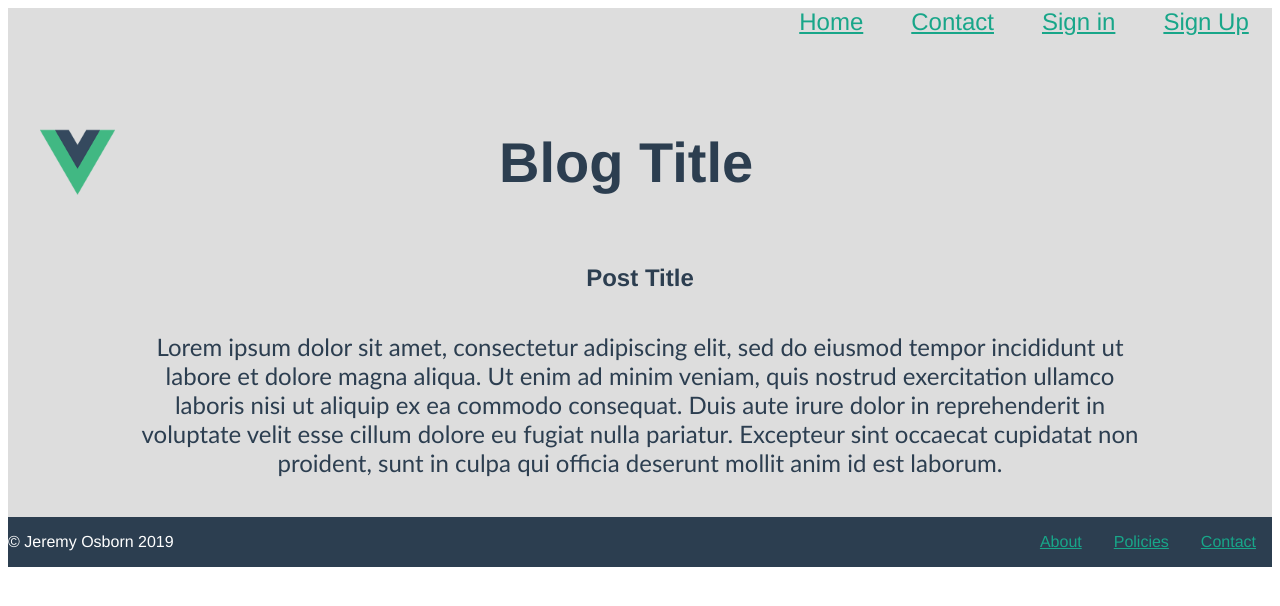
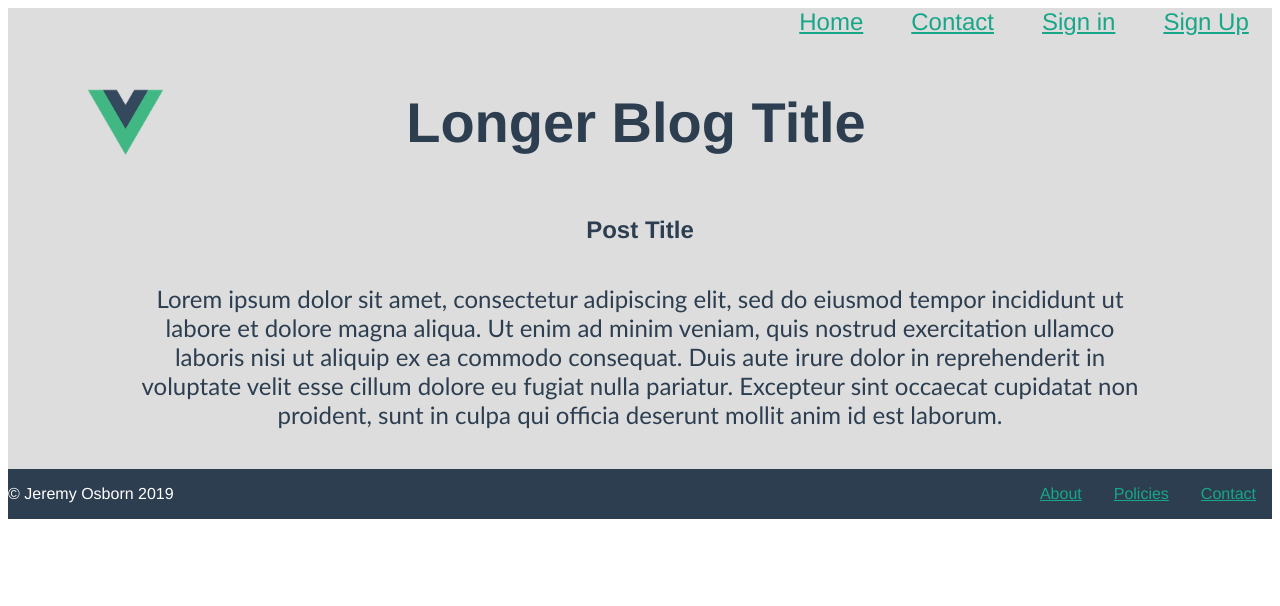
Before and after one commit to jwosborn/Vue-Playground, a Vue app: page / in a window 1280 px wide. Shown: the top 606 px of the page. Built offline with nearby package versions, Linux system fonts and the light colour scheme.

Commit message:
footer styles and title styles

```diff
--- a/src/components/Header.vue
+++ b/src/components/Header.vue
@@ -1,7 +1,7 @@
 <template>
     <div id="header-wrapper">
         <img id="logo" src='../assets/logo.png' height=75px width=75px/>
-        <h1>Blog Title</h1>
+        <h1>Longer Blog Title</h1>
     </div>
 </template>
 
@@ -12,16 +12,19 @@ export default {
 </script>
 <style>
     #logo {
-      margin: auto 0;
+      margin: auto 5vw;
     }
     h1 {
-        padding: 0 30vw;
         font-size: 56px;
+        margin-left: 10vw;
+        padding-left: 4vw;
     }
 
     #header-wrapper {
         display: flex;
-        padding: 1em;
-        margin: 1em;
+        justify-content: flex-start;
+        padding: .5em;
+        margin: .5em;
+        margin-bottom: 1em;
     }
 </style>
--- a/src/components/Nav.vue
+++ b/src/components/Nav.vue
@@ -20,7 +20,6 @@ export default {
 
 #nav-bar {
     scroll-behavior: smooth;
-    padding-bottom: 1.5em;
     margin-right: -60vw;
 }
 .nav-link {
```
